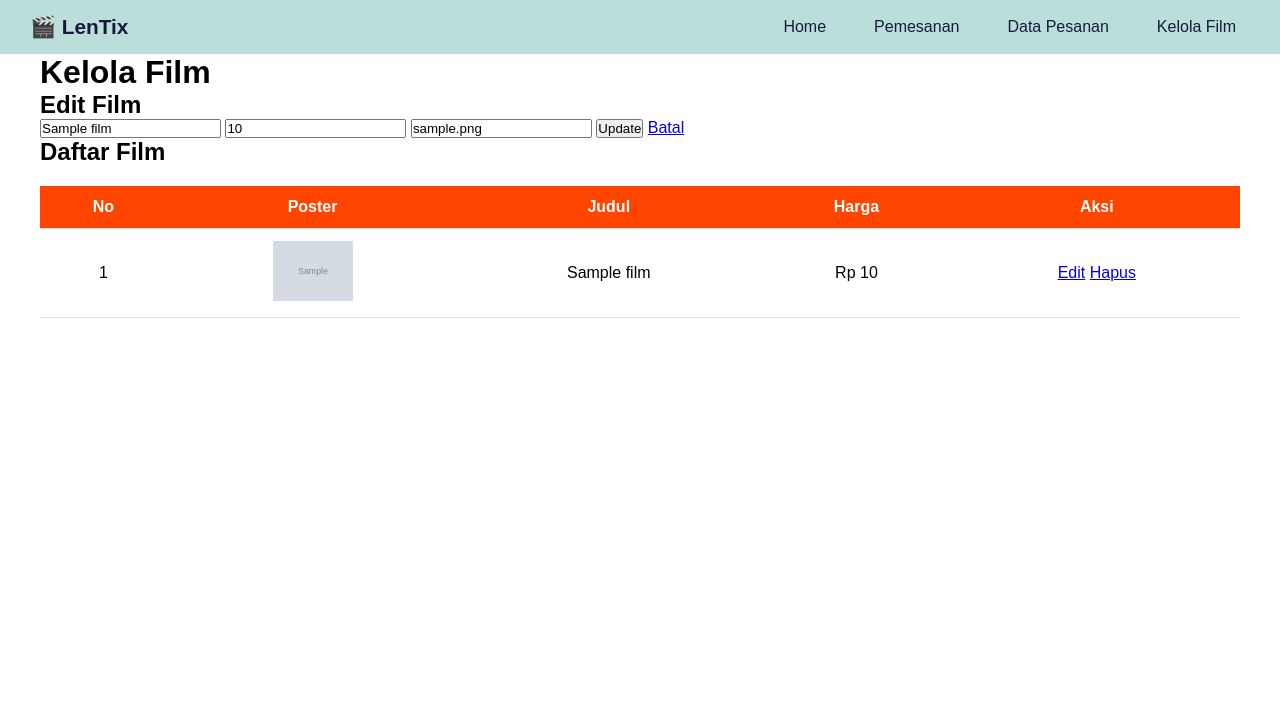
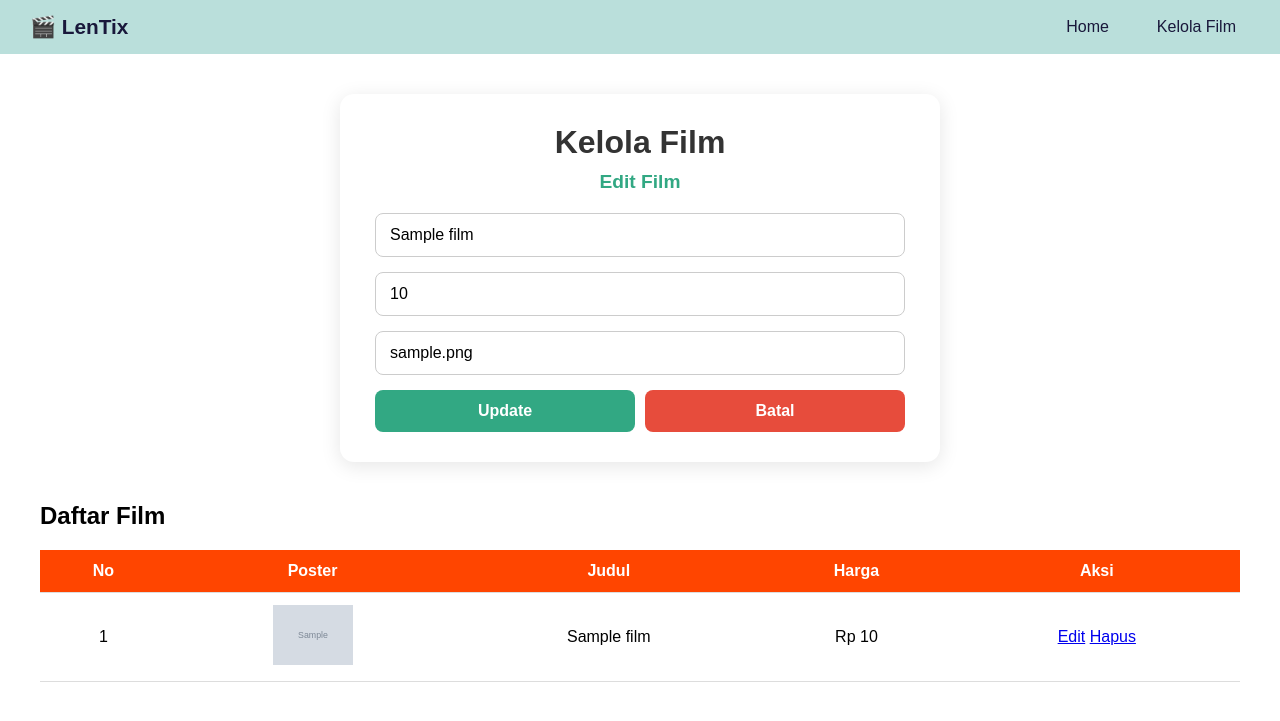
Before and after one commit to fauzanmuh/tiket-app, a PHP site: page /film.php?edit=1 in a window 1280 px wide. Shown: the top 721 px of the page. Run offline with PHP 8.4, Linux system fonts and the light colour scheme; tables that the repository leaves empty or names only in its code hold one stand-in row (values such as "Sample post"); grey boxes marked "Sample" are stand-in pictures.

Commit message:
fix: delete booking, data page

```diff
--- a/css/style.css
+++ b/css/style.css
@@ -30,7 +30,7 @@
 }
 
 .nav-links a {
-  color: #19183B;
+  color: #19183b;
   text-decoration: none;
   padding: 8px 14px;
   border-radius: 6px;
@@ -414,11 +357,88 @@
   font-size: 0.95rem;
 }
 
-/* Data Table */
-.data-section {
-  padding: 40px 20px;
+/* === CRUD FILM FORM === */
+.crud-container {
+  max-width: 600px;
+  background: #fff;
+  margin: 40px auto;
+  padding: 30px 35px;
+  border-radius: 14px;
+  box-shadow: 0 4px 20px rgba(0, 0, 0, 0.1);
+  animation: fadeIn 0.4s ease-in-out;
 }
 
+.crud-container h1 {
+  text-align: center;
+  color: #333;
+  margin-bottom: 10px;
+}
+
+.crud-container h2 {
+  text-align: center;
+  font-size: 1.2rem;
+  color: #32a883ff;
+  margin-bottom: 20px;
+  font-weight: 600;
+}
+
+.crud-form {
+  display: flex;
+  flex-direction: column;
+  gap: 15px;
+}
+
+.crud-form input[type="text"],
+.crud-form input[type="number"] {
+  padding: 12px 14px;
+  border-radius: 8px;
+  border: 1px solid #ccc;
+  font-size: 1rem;
+  transition: all 0.3s ease;
+}
+
+.crud-form input:focus {
+  border-color: #32a883ff;
+  box-shadow: 0 0 5px rgba(50, 168, 131, 0.3);
+  outline: none;
+}
+
+/* Tombol utama */
+.crud-form button {
+  background: #32a883ff;
+  color: #fff;
+  padding: 12px;
+  border: none;
+  border-radius: 8px;
+  font-size: 1rem;
+  font-weight: 600;
+  cursor: pointer;
+  transition: all 0.3s ease;
+}
+
+.crud-form button:hover {
+  background: #28926f;
+  transform: translateY(-2px);
+}
+
+/* Tombol batal */
+.btn-cancel {
+  display: inline-block;
+  background: #e74c3c;
+  color: #fff;
+  text-align: center;
+  padding: 12px;
+  border-radius: 8px;
+  text-decoration: none;
+  font-weight: 600;
+  transition: background 0.3s ease;
+}
+
+.btn-cancel:hover {
+  background: #c0392b;
+}
+
+/* Data Table */
 table {
   width: 100%;
   border-collapse: collapse;
--- a/film.php
+++ b/film.php
@@ -47,6 +47,7 @@ if (isset($_GET['edit'])) {
     $editFilm = $stmt->fetch();
 }
 ?>
+
 <!DOCTYPE html>
 <html lang="id">
 
@@ -62,25 +63,29 @@ if (isset($_GET['edit'])) {
         <div class="logo">🎬 LenTix</div>
         <ul class="nav-links">
             <li><a href="index.php">Home</a></li>
-            <li><a href="booking.php">Pemesanan</a></li>
-            <li><a href="data.php">Data Pesanan</a></li>
             <li><a href="film.php">Kelola Film</a></li>
         </ul>
         <div class="hamburger">&#9776;</div>
     </nav>
 
-    <main class="container">
+    <div class="container">
+        <div class="crud-container">
             <h1>Kelola Film</h1>
 
             <?php if ($editFilm): ?>
                 <h2>Edit Film</h2>
                 <form method="post" class="crud-form">
                     <input type="hidden" name="id" value="<?= $editFilm['id'] ?>">
-                <input type="text" name="judul" value="<?= htmlspecialchars($editFilm['judul']) ?>" required>
-                <input type="number" name="harga" value="<?= $editFilm['harga'] ?>" required>
-                <input type="text" name="gambar" value="<?= htmlspecialchars($editFilm['gambar']) ?>">
-                <button type="submit" name="update">Update</button>
-                <a href="film.php" class="btn-cancel">Batal</a>
+                    <input type="text" name="judul" value="<?= htmlspecialchars($editFilm['judul']) ?>"
+                        placeholder="Judul Film" required>
+                    <input type="number" name="harga" value="<?= $editFilm['harga'] ?>" placeholder="Harga Tiket" required>
+                    <input type="text" name="gambar" value="<?= htmlspecialchars($editFilm['gambar']) ?>"
+                        placeholder="URL Gambar (opsional)">
+
+                    <div style="display: flex; gap: 10px;">
+                        <button type="submit" name="update" style="flex: 1;">Update</button>
+                        <a href="film.php" class="btn-cancel" style="flex: 1;">Batal</a>
+                    </div>
                 </form>
             <?php else: ?>
                 <h2>Tambah Film</h2>
@@ -91,6 +96,7 @@ if (isset($_GET['edit'])) {
                     <button type="submit" name="tambah">Tambah</button>
                 </form>
             <?php endif; ?>
+        </div>
 
         <h2>Daftar Film</h2>
         <table class="table">
@@ -120,8 +126,7 @@ if (isset($_GET['edit'])) {
                 <?php endforeach; ?>
             </tbody>
         </table>
-
-    </main>
+    </div>
 
     <script src="https://code.jquery.com/jquery-3.6.0.min.js"></script>
     <script src="js/script.js" defer></script>
--- a/js/booking.js
+++ b/js/booking.js
@@ -82,7 +82,7 @@ $(document).ready(function () {
       method: "POST",
       data: $(this).serialize(),
       success: function (res) {
-        $("#hasilPemesanan").html(res).hide().fadeIn(400).delay(3000).fadeOut(400);
+        $("#hasilPemesanan").html(res).hide().fadeIn(400).delay(5000).fadeOut(400);
         $("#formPemesanan")[0].reset();
         $("#film_id").val("");
         $("#filmTitle").val("");
```
Also changed, not shown: other parts of css/style.css (+8 -64 lines), booking.php (deleted, +0 -87 lines), data.php (deleted, +0 -56 lines), index.php (+46 -9 lines). Lines whose indentation alone changed are shown as unchanged.
